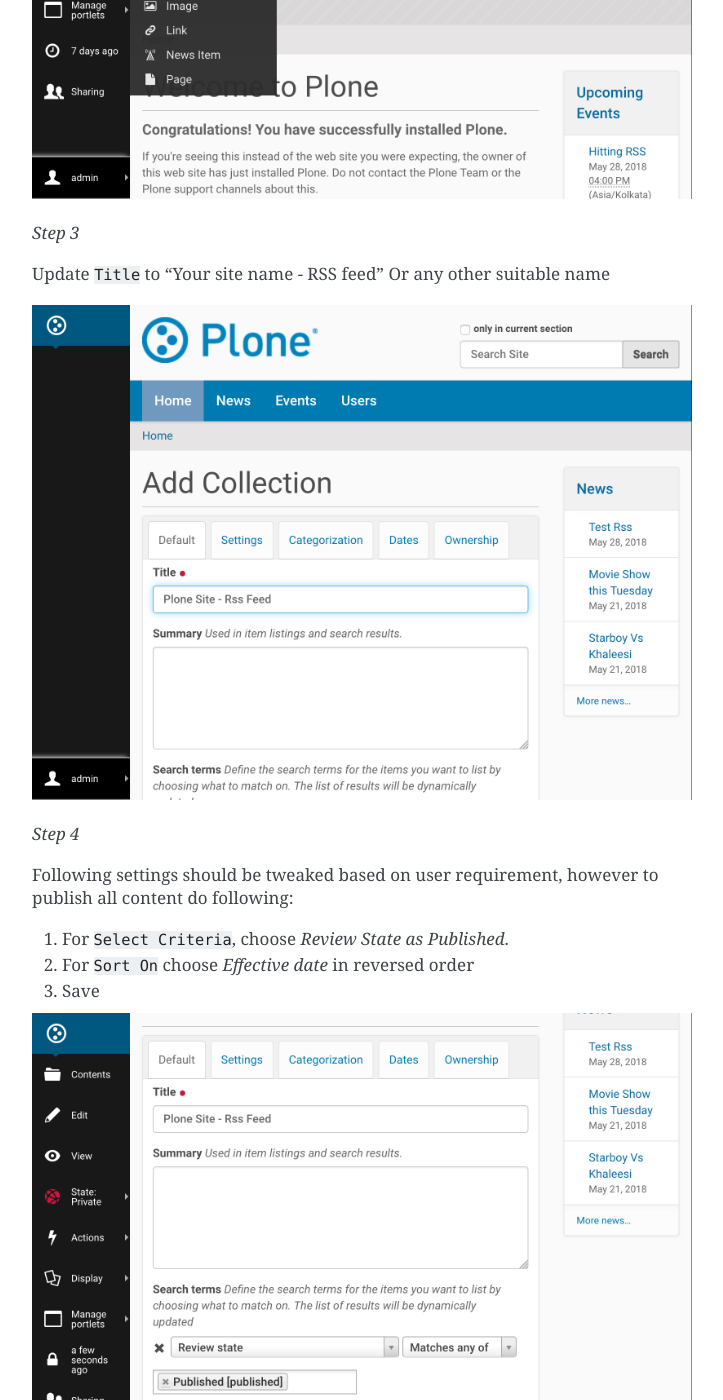
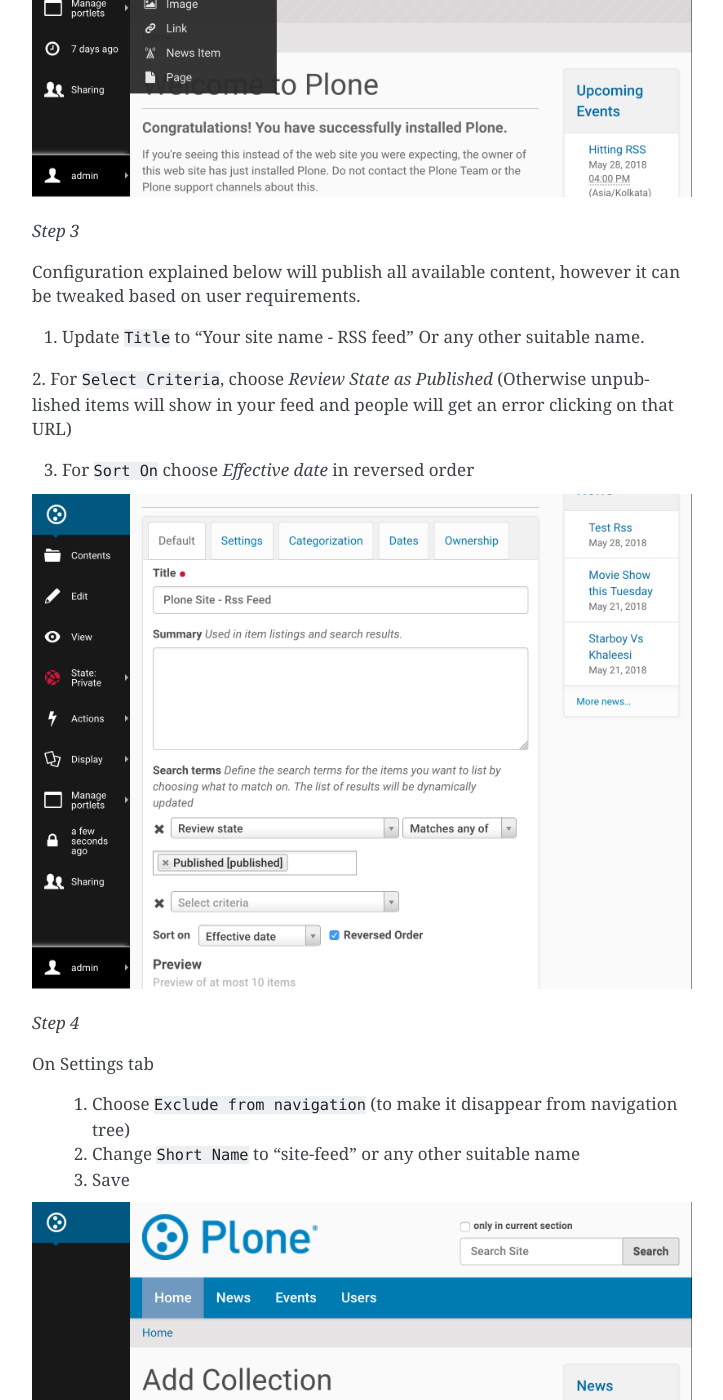
Before and after one commit to collective/collective.ifttt, a Sphinx documentation site: the page built from docs/Enable_RSS_feed_on_Plone.rst, in a window 1280 px wide and 1400 px high, scrolled down 3588 px. Shown: the whole window, without its empty margins (388-1111 px from the left). Built offline with Sphinx 7.4.7, drawn with Linux system fonts in a browser that asks for light colours; some of the changed text lies outside the part shown.

Commit message:
updated doc based on suggestions

```diff
--- a/docs/Enable_RSS_feed_on_Plone.rst
+++ b/docs/Enable_RSS_feed_on_Plone.rst
@@ -34,8 +34,8 @@
 Select following and save:
 
  1. `Allowed`
- 2. `Enabled by default`
- 3. `Search RSS enabled`
+ 2. `Search RSS enabled`
+ 3. `Show settings button`
  4. `Show feed link`
  5. Save
 
@@ -58,52 +58,58 @@
 
 *Step 3*
 
-Update ``Title`` to "Your site name - RSS feed" Or any other suitable name
+Configuration explained below will publish all available content, however it can be tweaked based on user requirements.
 
-.. image:: _static/images/Enable_Rss_Feed/creating_collection/Step3.png
+1. Update ``Title`` to "Your site name - RSS feed" Or any other suitable name.
 
-*Step 4*
+2. For ``Select Criteria``, choose `Review State as Published` (Otherwise unpublished items will show in your feed
+and people will get an error clicking on that URL)
 
-Following settings should be tweaked based on user requirement, however to publish all content do following:
-
-1. For ``Select Criteria``, choose `Review State as Published`.
-
-2. For ``Sort On`` choose `Effective date` in reversed order
-
-3. Save
+3. For ``Sort On`` choose `Effective date` in reversed order
 
 .. image:: _static/images/Enable_Rss_Feed/creating_collection/Step4.png
 
-*Step 5*
+*Step 4*
 
 On Settings tab
 
  1. Choose ``Exclude from navigation`` (to make it disappear from navigation tree)
 
- 2. Change ``Short Name or item id`` to "site-feed" or any other suitable name
+ 2. Change ``Short Name`` to "site-feed" or any other suitable name
 
  3. Save
 
 .. image:: _static/images/Enable_Rss_Feed/creating_collection/Step5.png
 
 
-
-*Step 6*
+*Step 5*
 
 Publish collection after the content seems to be right, using the workflow menu on the collection content item.
 
 .. image:: _static/images/Enable_Rss_Feed/creating_collection/Step6.png
 
-*Step 7*
-
-You can now preview the content of RSS feed on View tab.
-
-.. image:: _static/images/Enable_Rss_Feed/creating_collection/Step7.png
-
 **Now your RSS feed is ready which can be tested by copy-pasting RSS URL from the site action \
 to your RSS Reader, like feeder.co or Mozilla Reader**
 
 Like in my case the URL to the RSS feed is- ``http://localhost:8080/Plone/site-feed/RSS`` \
-which is something like ``/path/to/collection/RSS``
+which is something like ``/path_to_parent_collection/collection_short-name/RSS``
 
 .. image:: _static/images/Enable_Rss_Feed/creating_collection/Step8.png
+
+*Step 6*
+
+To show feed icons on Folders, you can enable it in syndication tab as shown below.
+`However, many sites do not want to show those feed icons`
+
+.. image:: _static/images/Enable_Rss_Feed/creating_collection/syndication_tab.png
+
+.. image:: _static/images/Enable_Rss_Feed/creating_collection/Enable_feed_icon.png
+
+This is how feed icon on folders look like -
+
+.. image:: _static/images/Enable_Rss_Feed/creating_collection/feed_icon_on_folder.png
+
+To publish feed of a particular folder use RSS URL associated to that folder, which is something like -
+``/path_to_parent_folder/folder_short-name/RSS``
+
+Like for given folder(`Events`), it will be ``http://localhost:8080/Plone/events/RSS``
```
Also changed, not shown: docs/_static/images/Enable_Rss_Feed/Enable_RSS/Step3.png, docs/_static/images/Enable_Rss_Feed/creating_collection/Enable_feed_icon.png (added), docs/_static/images/Enable_Rss_Feed/creating_collection/feed_icon_on_folder.png (added), docs/_static/images/Enable_Rss_Feed/creating_collection/syndication_tab.png (added).
